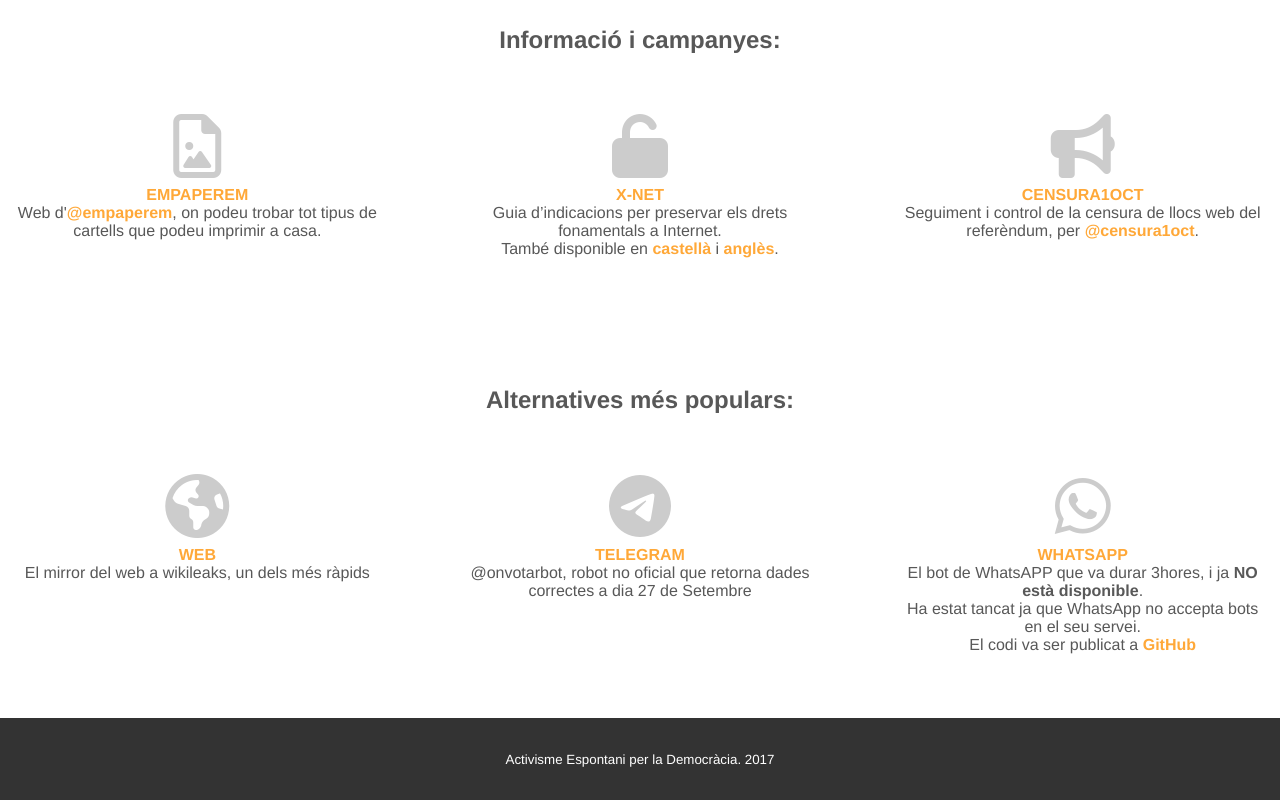
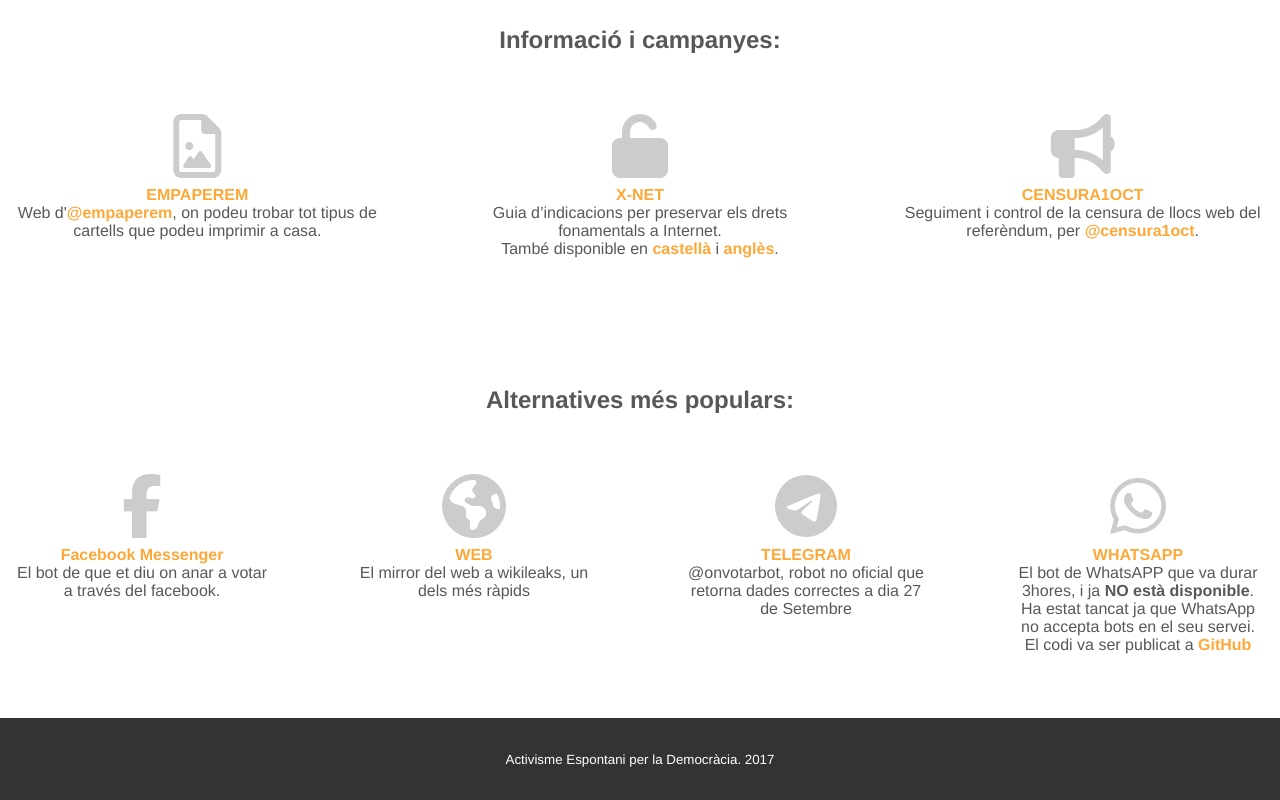
Before and after one commit to oriolfg/votemperserlliures.com, a plain HTML site: page index.html in a window 1280 px wide. Shown: the part 652-1452 px from the top of the page. Drawn offline with Linux system fonts and the light colour scheme; no server answers.

Commit message:
Afegit el bot de facebook

```diff
--- a/index.html
+++ b/index.html
@@ -76,6 +76,13 @@
     <h1 class="title">Alternatives més populars:</h1>
     <div class="c-grid">
       <div class="item">
+        <a href="http://m.me/onvotar.1oct.bot">
+          <i class="fa fa-facebook" aria-hidden="true"></i>
+          Facebook Messenger
+        </a><br/>
+        El bot de que et diu on anar a votar a través del facebook.<br/>
+      </div>
+      <div class="item">
         <a href="https://wikileaks.org/mirrors/catref/on-votar/index.html">
           <i class="fa fa-globe" aria-hidden="true"></i>
           WEB
```
